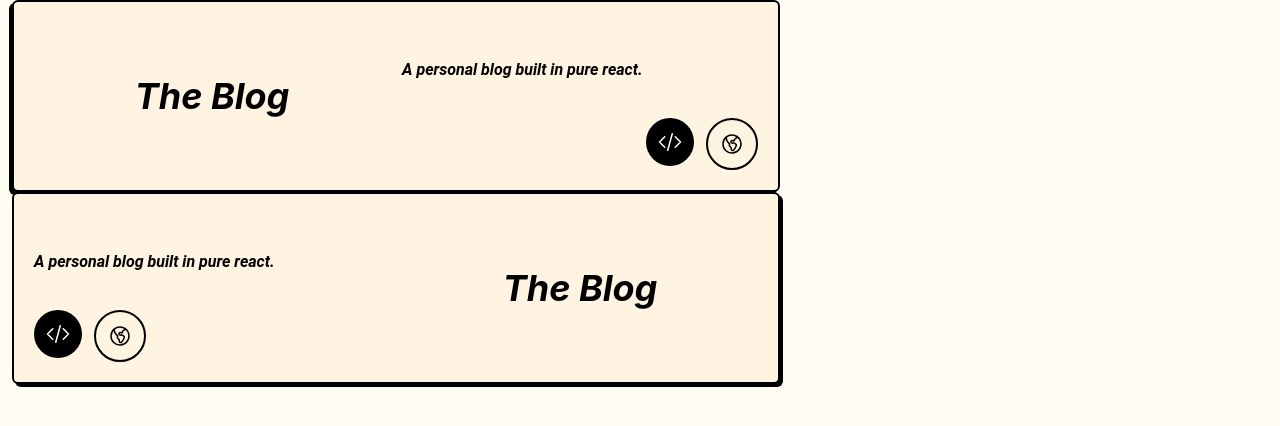
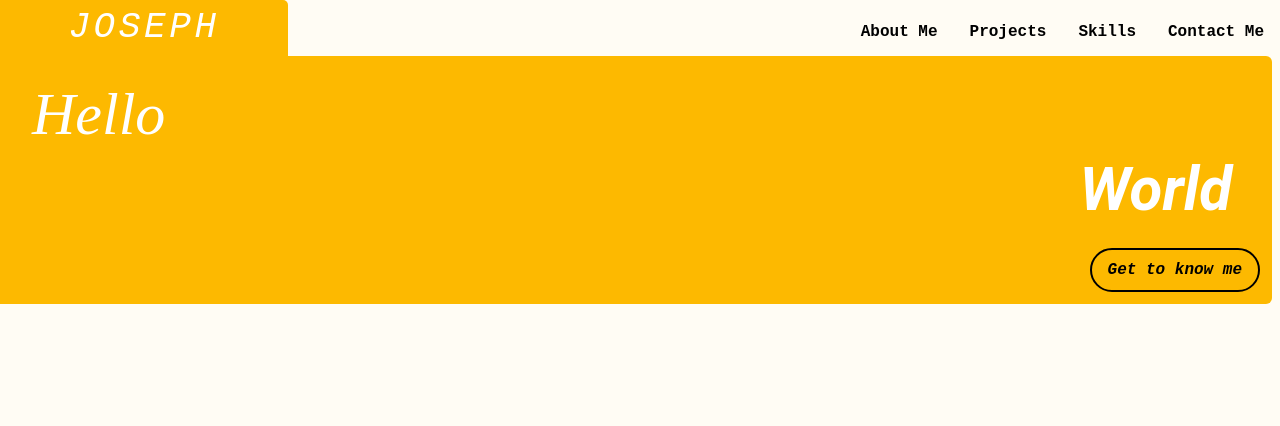
Before and after one commit to programmergeek/landing-page, a Next.js app in the folder landing-page/: page / in a window 1280 px wide. Shown: the top 426 px of the page. Built offline with nearby package versions, Linux system fonts and the light colour scheme.

Commit message:
create hero banner

```diff
--- /dev/null
+++ b/landing-page/components/HeroBanner.tsx
@@ -0,0 +1,14 @@
+import React from 'react'
+import { SecondaryButton } from './Buttons'
+
+export const HeroBanner: React.FC = () => {
+    return (
+        <div className='bg-folderYellow p-3 rounded-r-md mr-2'>
+            <h1 className='font-playfairDisplay text-6xl italic text-white font-medium pl-5 my-4'>Hello</h1>
+            <h1 className='font-roboto text-6xl italic text-white font-bold text-right pr-7'>World</h1>
+            <span className="flex justify-end mt-7">
+                <SecondaryButton>Get to know me</SecondaryButton>
+            </span>
+        </div>
+    )
+}
--- a/landing-page/components/index.ts
+++ b/landing-page/components/index.ts
@@ -1,3 +1,4 @@
 export * from './NavigationBar'
 export * from './Buttons'
 export * from './Cards'
+export * from './HeroBanner'
--- a/landing-page/pages/index.tsx
+++ b/landing-page/pages/index.tsx
@@ -1,25 +1,14 @@
 import type { NextPage } from 'next'
 import Head from 'next/head'
 import Image from 'next/image'
-import { Card, ProjectCard } from '../components'
+import { HeroBanner, NavigationBar } from '../components'
 import styles from '../styles/Home.module.css'
 
 const Home: NextPage = () => {
   return (
     <div className="">
-      <ProjectCard
-      projectName='The Blog'
-      description='A personal blog built in pure react.'
-      repoLink='https://github.com/programmergeek/the-blog'
-      demoLink='https://blog.willjoseph.xyz'
-      />
-      <ProjectCard
-      projectName='The Blog'
-      description='A personal blog built in pure react.'
-      repoLink='https://github.com/programmergeek/the-blog'
-      demoLink='https://blog.willjoseph.xyz'
-      reverse
-      />
+      <NavigationBar />
+      <HeroBanner />
     </div>
   )
 }
```
